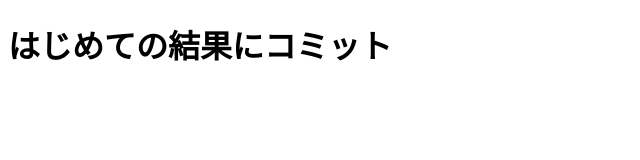
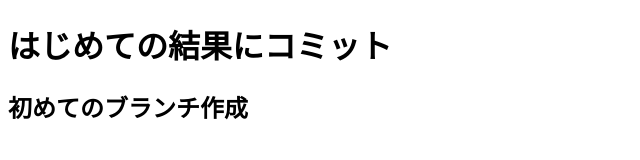
Before and after one commit to breezeblack/github_test, a plain HTML site: page index.html in a window 1280 px wide. Shown: the whole page, without its empty margins (0-640 px from the left). Drawn offline with Linux system fonts and the light colour scheme.

Commit message:
初めてのブランチ作成

```diff
--- a/index.html
+++ b/index.html
@@ -6,5 +6,6 @@
 </head>
 <body>
     <h1>はじめての結果にコミット</h1>
+    <h2>初めてのブランチ作成</h2>
 </body>
 </html>
```
